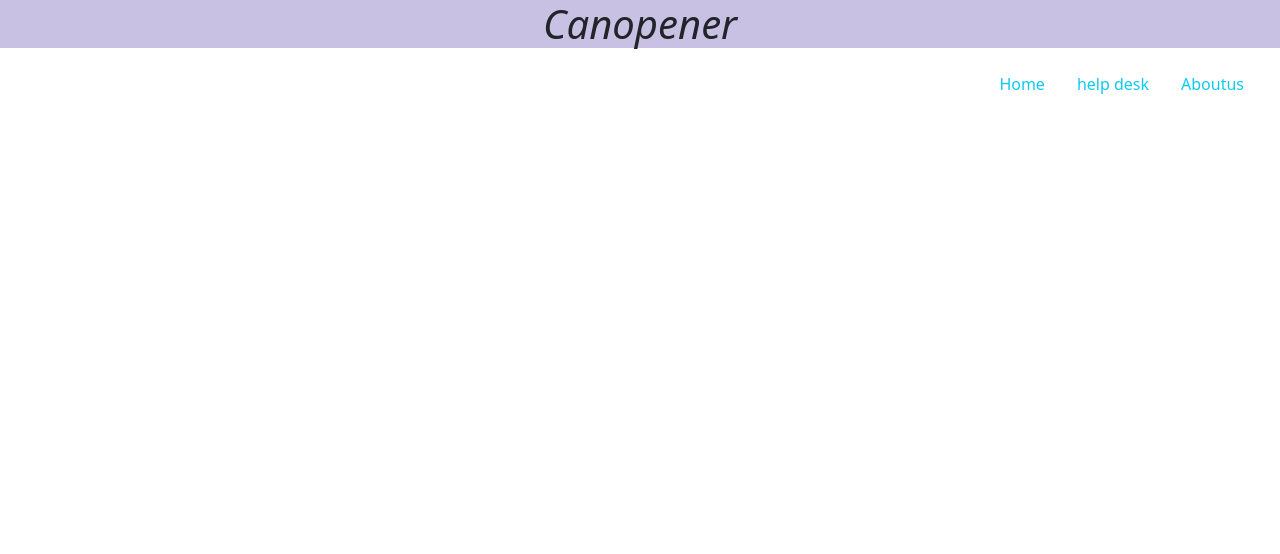
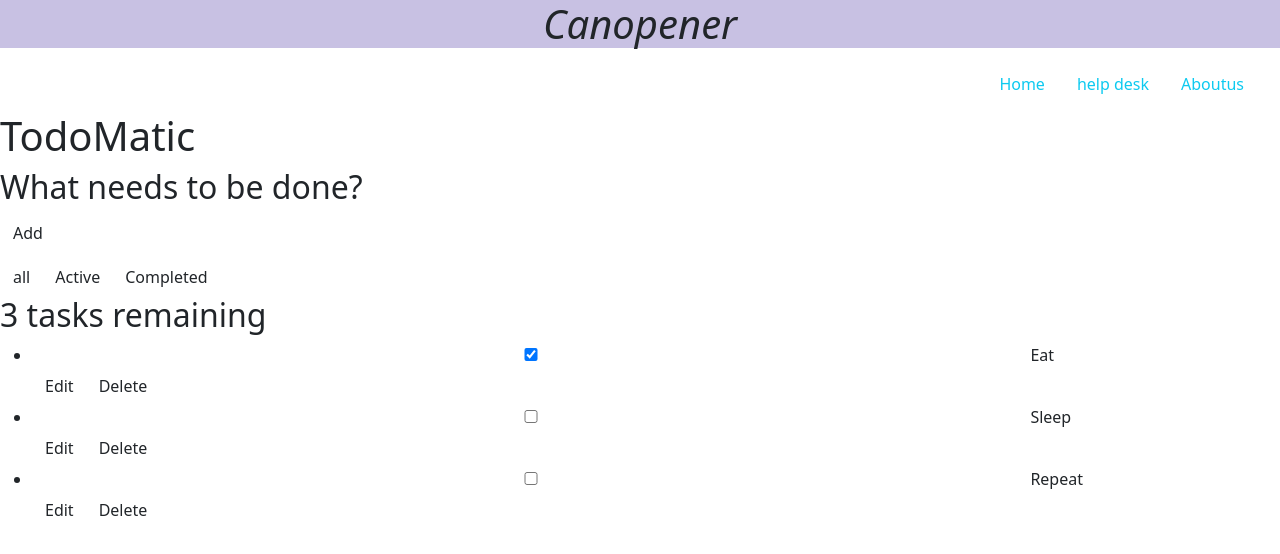
Before and after one commit to nitheesh0412/spaceisours, a React (Create React App) app: page /App2 in a window 1280 px wide. Shown: the top 554 px of the page. Built offline with nearby package versions, Linux system fonts and the light colour scheme.

Commit message:
modified

```diff
--- a/src/App.js
+++ b/src/App.js
@@ -9,6 +9,7 @@ import About from "./components/About";
 import TodoForm from "./components/todoform";
 import TodoList from "./components/todolist";
 import App1 from "./components/App1";
+import App2 from "./components/App2";
 function App() {
 
   return (
@@ -46,6 +47,7 @@ function App() {
             <Route path="/todolist" element={<TodoList />} />
             <Route path="/todoform" element={<TodoForm />} />
             <Route path="/App1" element={<App1 />} />
+            <Route path="/App2" element={<App2 />} />
           </Routes>
           </div>
 
--- a/src/components/App1.css
+++ b/src/components/App1.css
@@ -59,3 +59,16 @@
 .cen{
   justify-content: center;
 }
+.h3-size {
+  margin-top: 10px;
+  margin-bottom: 10px;
+  line-height: 1.1;
+}
+
+.center-text {
+  text-align: center;
+}
+h3, button{
+  float: left;
+  margin: 0;
+}
--- a/src/components/App1.js
+++ b/src/components/App1.js
@@ -42,6 +42,10 @@ const App1 = () => {
   };
 
   return (
+    <div>
+      <div>
+
+      </div>
     <div className="App">
       <div className="container">
         <h1>Todo List App</h1>
@@ -59,6 +63,7 @@ const App1 = () => {
         />
       </div>
     </div>
+    </div>
   );
 };
 
--- /dev/null
+++ b/src/components/App2.js
@@ -0,0 +1,101 @@
+import React, { useState } from "react";
+import "./App2.css";
+function App2(){
+    return(
+<div className="todoapp stack-large">
+        <h1>TodoMatic</h1>
+        <form>
+          <h2 className="label-wrapper">
+            <label htmlFor="new-todo-input" className="label__lg">
+              What needs to be done?
+            </label>
+          </h2>
+          <input
+            type="text"
+            id="new-todo-input"
+            className="input input__lg"
+            name="text"
+            autoComplete="off"
+          />
+          <button type="submit" className="btn btn_primary btn_lg">
+            Add
+          </button>
+        </form>
+        <div className="filters btn-group stack-exception">
+          <button type="button" className="btn toggle-btn" aria-pressed="true">
+            <span className="visually-hidden">Show </span>
+            <span>all</span>
+            <span className="visually-hidden"> tasks</span>
+          </button>
+          <button type="button" className="btn toggle-btn" aria-pressed="false">
+            <span className="visually-hidden">Show </span>
+            <span>Active</span>
+            <span className="visually-hidden"> tasks</span>
+          </button>
+          <button type="button" className="btn toggle-btn" aria-pressed="false">
+            <span className="visually-hidden">Show </span>
+            <span>Completed</span>
+            <span className="visually-hidden"> tasks</span>
+          </button>
+        </div>
+        <h2 id="list-heading">
+          3 tasks remaining
+        </h2>
+        <ul
+          role="list"
+          className="todo-list stack-large stack-exception"
+          aria-labelledby="list-heading"
+        >
+          <li className="todo stack-small">
+            <div className="c-cb">
+              <input id="todo-0" type="checkbox" defaultChecked={true} />
+              <label className="todo-label" htmlFor="todo-0">
+                Eat
+              </label>
+            </div>
+            <div className="btn-group">
+              <button type="button" className="btn">
+                Edit <span className="visually-hidden">Eat</span>
+              </button>
+              <button type="button" className="btn btn__danger">
+                Delete <span className="visually-hidden">Eat</span>
+              </button>
+            </div>
+          </li>
+          <li className="todo stack-small">
+            <div className="c-cb">
+              <input id="todo-1" type="checkbox" />
+              <label className="todo-label" htmlFor="todo-1">
+                Sleep
+              </label>
+            </div>
+            <div className="btn-group">
+              <button type="button" className="btn">
+                Edit <span className="visually-hidden">Sleep</span>
+              </button>
+              <button type="button" className="btn btn__danger">
+                Delete <span className="visually-hidden">Sleep</span>
+              </button>
+            </div>
+          </li>
+          <li className="todo stack-small">
+            <div className="c-cb">
+              <input id="todo-2" type="checkbox" />
+              <label className="todo-label" htmlFor="todo-2">
+                Repeat
+              </label>
+            </div>
+            <div className="btn-group">
+              <button type="button" className="btn">
+                Edit <span className="visually-hidden">Repeat</span>
+              </button>
+              <button type="button" className="btn btn__danger">
+                Delete <span className="visually-hidden">Repeat</span>
+              </button>
+            </div>
+          </li>
+        </ul>
+      </div>
+    )
+}
+export default App2
--- a/src/components/Home.js
+++ b/src/components/Home.js
@@ -81,10 +81,43 @@ function Home(){
             </Carousel.Item>
 
     </Carousel>
-    <div className="">
-    <Link to="/App1">
-          <button>Click</button>
+
+    <div><h4 className="ms-5 mt-3 ">click on the buttons to create your own custom checklist</h4></div>
+    <div className="row mt-3 ms-5 ">
+      <div className="col-md-4">
+      <Link to="/App1">
+      <button type="button" class="btn btn-secondary text-light btn-lg" data-bs-toggle="button" autocomplete="off">Earthquake</button>
         </Link>
+      </div>
+      <div className="col-md-4">
+      <Link to="/App2">
+      <button type="button" class="btn btn-secondary text-light btn-lg" data-bs-toggle="button" autocomplete="off">Tsunami</button>
+        </Link>
+      </div>
+      <div className="col-md-4">
+      <Link to="/App1">
+      <button type="button" class="btn btn-secondary text-light" data-bs-toggle="button" autocomplete="off">Cyclone</button>
+        </Link>
+      </div>
+
+    </div>
+    <div className="row mt-5 ms-5 ">
+      <div className="col-md-4">
+      <Link to="/App1">
+      <button type="button" class="btn btn-secondary text-light" data-bs-toggle="button" autocomplete="off">Floods</button>
+        </Link>
+      </div>
+      <div className="col-md-4">
+      <Link to="/App1">
+      <button type="button" class="btn btn-secondary text-light" data-bs-toggle="button" autocomplete="off">Volcanic eruption</button>
+        </Link>
+      </div>
+      <div className="col-md-4">
+      <Link to="/App1">
+      <button type="button" class="btn btn-secondary text-light" data-bs-toggle="button" autocomplete="off">Extreme winters</button>
+        </Link>
+      </div>
+
     </div>
         </div>
     )
--- a/src/components/todolist.js
+++ b/src/components/todolist.js
@@ -8,7 +8,7 @@ const TodoList = ({ todos, handleDelete, handleEdit }) => {
           <span className="todoText" key={t.id}>
             {t.todo}
           </span>
-          <button onClick={() => handleEdit(t.id)}>Edit</button>
+          <button onClick={() => handleEdit(t.id)} className="me-2">Edit</button>
           <button onClick={() => handleDelete(t.id)}>Delete</button>
         </li>
       ))}
```
Also changed, not shown: src/components/App2.css (added), src/components/Home.css (deleted). Lines whose indentation alone changed are shown as unchanged.
